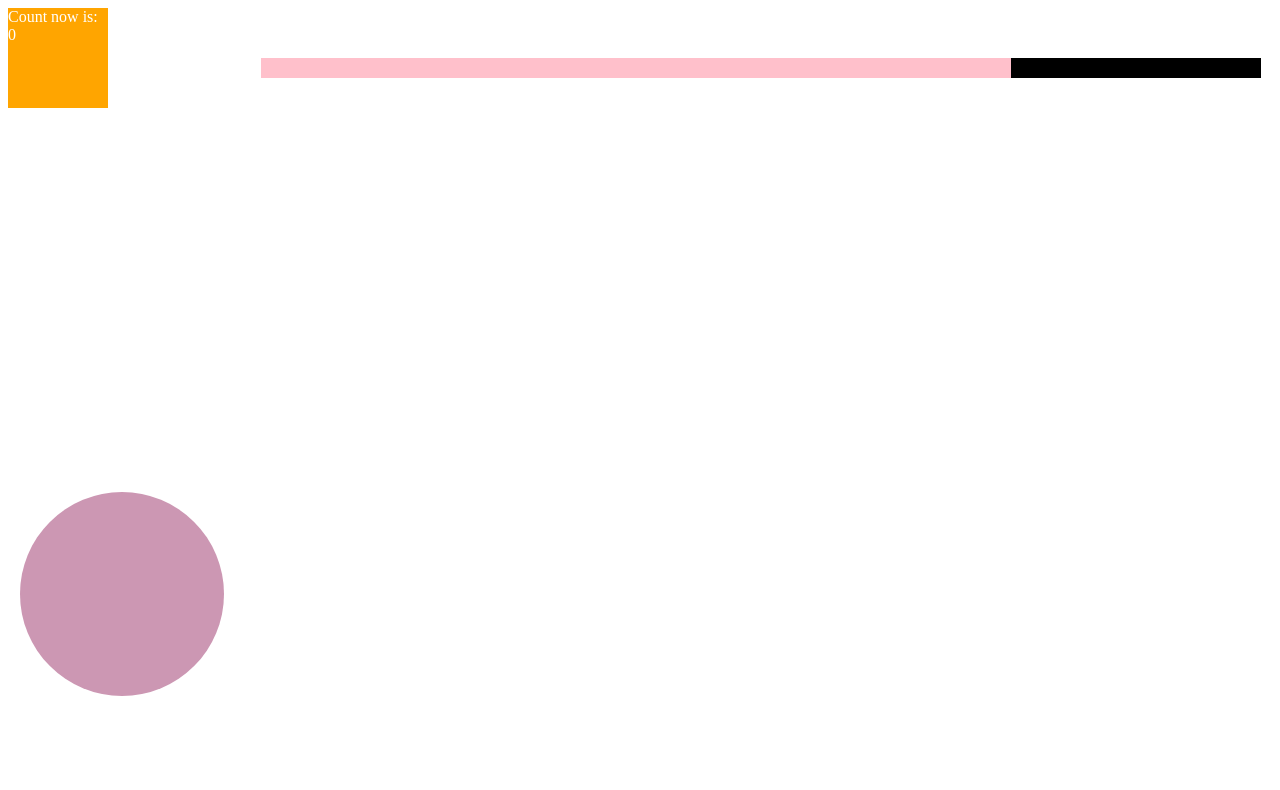
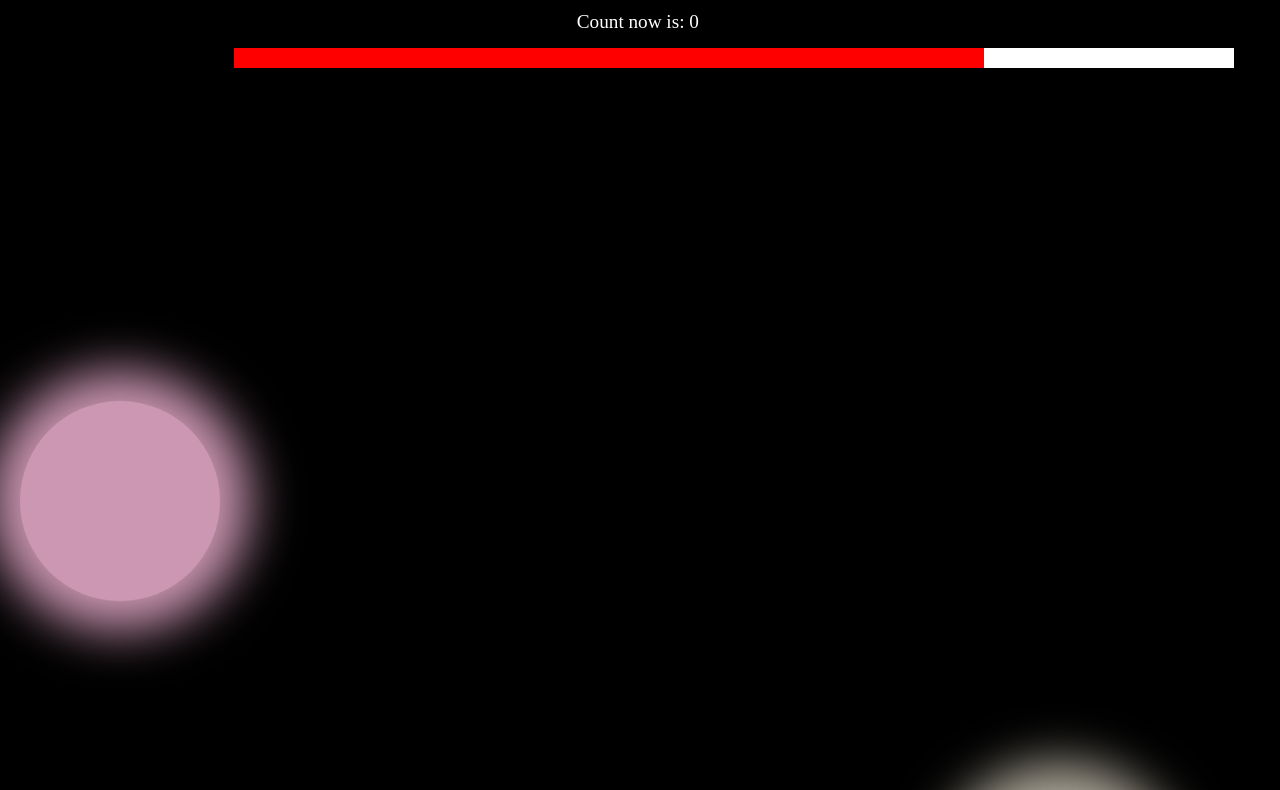
Before and after one commit to DingdingToronto/HtmlProject, a plain HTML site: page index.html in a window 1280 px wide. Shown: the top 790 px of the page. Drawn offline with nearby package versions, Linux system fonts and the light colour scheme.

Commit message:
nothing new

```diff
--- a/index.html
+++ b/index.html
@@ -9,10 +9,13 @@
   </head>
   <body>
     <div class="game">
-      <div class="score">Count now is: 0</div>
-      <div class="time">
-        <div class="timesheet"></div>
+      <div class="nonGame">
+        <div class="score">Count now is: 0</div>
+        <div class="time">
+          <div class="timesheet"></div>
+        </div>
       </div>
+
       <div class="ball"></div>
     </div>
 
--- a/script.js
+++ b/script.js
@@ -8,29 +8,36 @@ $(window).on("load", function () {
     var randomColor1 = Math.random() * 255;
     var randomColor2 = Math.random() * 255;
     var randomColor3 = Math.random() * 255;
+    var shadowColor =
+      "rgb(" +
+      Math.floor(randomColor1) +
+      ", " +
+      Math.floor(randomColor2) +
+      ", " +
+      Math.floor(randomColor3) +
+      ")";
 
     // Create a new ball element and append it to the body
     $("<div class='ball'></div>")
       .appendTo(".game")
       .css({
         left: randomX + "px",
-        backgroundColor:
-          "rgb(" +
-          Math.floor(randomColor1) +
-          ", " +
-          Math.floor(randomColor2) +
-          ", " +
-          Math.floor(randomColor3) +
-          ")",
+        backgroundColor: shadowColor,
+        boxShadow: "0 0 50px 30px " + shadowColor,
       });
 
     // Check if count is greater than or equal to 5 and adjust the width
     if (count >= 5) {
-      $(".ball").css("animation", "move2 2s linear infinite");
+      $(".ball").css(
+        "animation",
+        "move 1s linear infinite,  shineBorder 2s linear infinite"
+      );
     }
     if (count >= 10) {
-      $(".ball").css("animation", "move2 1s linear infinite");
-      $("body").css("background-color", "green");
+      $(".ball").css(
+        "animation",
+        "move 0.7s linear infinite, shineBorder 1s linear infinite"
+      );
     }
   }, 1000);
 
@@ -56,7 +63,7 @@ $(window).on("load", function () {
     // Hide the ball after 300 milliseconds
     setTimeout(function () {
       ball.css("display", "none");
-    }, 50);
+    }, 100);
 
     count++;
 
@@ -77,6 +84,7 @@ $(window).on("load", function () {
       }
     }, 200);
   }, 20000);
+  //time control
   setInterval(function () {
     $(".timesheet").css("left", "-=5px");
   }, 100);
--- a/styles.css
+++ b/styles.css
@@ -1,33 +1,43 @@
+body {
+  background-color: black;
+}
+
 .ball {
   height: 200px;
   width: 200px;
   border-radius: 50%;
   background-color: blue;
+  box-shadow: 0 0 50px 30px blue;
   position: absolute;
-  border: 2px solid transparent; /* Set the initial border */
-  animation: move 2s linear infinite;
+  animation: move 2s linear infinite, shineBorder 2s linear infinite; /* Multiple animations */
 }
+
 .time {
   display: inline-block;
   width: 1000px;
   height: 20px;
-  background-color: black;
+  background-color: white;
   overflow: hidden;
-  position: relative;
-  left: 20%;
-  top: -50px;
+  position: relative; /* Added position property */
+  top: 5vh;
 }
+
 .timesheet {
-  position: absolute;
   width: 1000px;
   height: 20px;
-  background-color: pink;
+  background-color: red;
+  position: relative; /* Added position property */
 }
+
 .score {
-  width: 100px;
+  display: inline;
+  width: 1000px;
   height: 100px;
-  background-color: orange;
+  margin-right: 100px;
+  position: relative;
   color: white;
+  font-size: larger;
+  left: 45%;
 }
 
 @keyframes move {
@@ -38,17 +48,6 @@
     transform: translate(0, 50vh);
   }
   100% {
-    transform: translate(0, 0);
+    transform: translate(0, 10vh);
   }
 }
-@keyframes move2 {
-  0% {
-    transform: translate(0, 100vh);
-  }
-  50% {
-    transform: translate(0, 0);
-  }
-  100% {
-    transform: translate(0, -50vh);
-  }
-}
```
